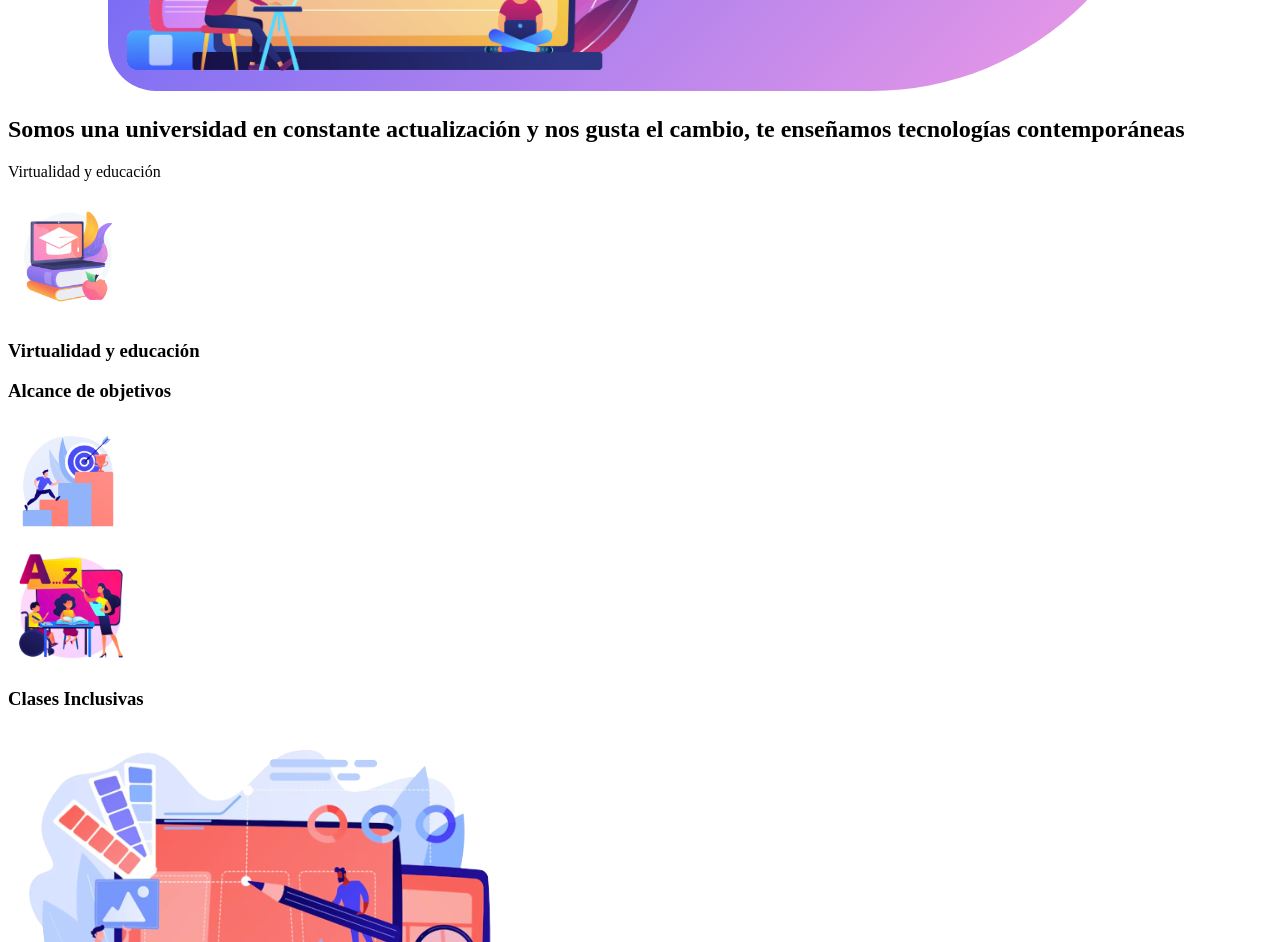
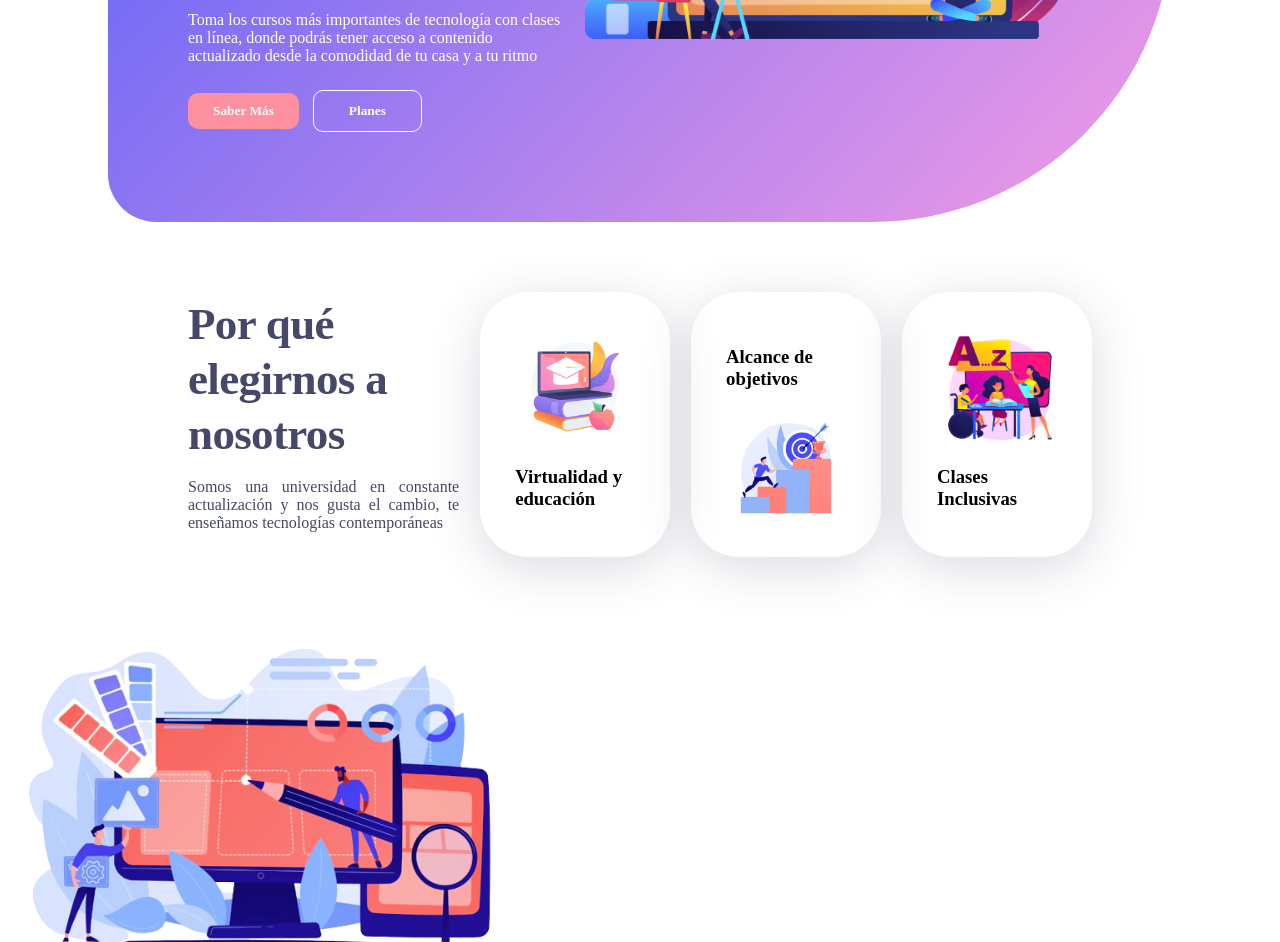
Before and after one commit to jmurillo10/Taller-9-full-stack, a plain HTML site: page punto-1-3/index.html in a window 1280 px wide. Shown: the part 529-1471 px from the top of the page. Drawn offline with Linux system fonts and the light colour scheme; a web font is replaced by a local one.

Commit message:
Agregando estilos banner y section-1

```diff
--- a/punto-1-3/index.html
+++ b/punto-1-3/index.html
@@ -58,10 +58,10 @@
         </section>
         <section id="section-1">
             <div class="section-1__info">
-                <h2>Somos una universidad en constante actualización y nos gusta el cambio, te enseñamos tecnologías contemporáneas
+                <h2>Por qué elegirnos a nosotros
                 </h2>
                 <p>
-                    Virtualidad y educación
+                    Somos una universidad en constante actualización y nos gusta el cambio, te enseñamos tecnologías contemporáneas
                 </p>
             </div>
             <div class="section-1__card">
--- a/punto-1-3/styles/banner-style.css
+++ b/punto-1-3/styles/banner-style.css
@@ -1,5 +1,28 @@
 #banner{
+    display: flex;
+    padding: 90px 80px;
     margin: 25px 100px;
     background: linear-gradient(313.18deg, #EE9AE5 3.28%, #5961F9 97.04%);
     border-radius: 48px 48px 300px 48px;
 }
+
+h1{
+    margin: 0px;
+    color: #ffffff;
+    font-family: 'Jost';
+    font-size: 60px;
+    font-weight: 600px;
+    line-height: 70px;
+    letter-spacing: -0.64px;
+}
+#banner p{
+    margin: 25px 0px;
+    color: #ffffff;
+}
+
+.button--white{
+   padding: 12px 35px;
+   background-color: transparent;
+   color: #ffffff;
+   border: 1px solid #ffffff;
+}
--- a/punto-1-3/styles/general-styles.css
+++ b/punto-1-3/styles/general-styles.css
@@ -10,3 +10,20 @@ a{
     border-radius: 10px;
     cursor: pointer;
  }
+
+ .button--orange{
+    margin-right: 10px;
+    background-color: #fd909e;
+    color:#ffffff;
+    border: none;
+ }
+
+ h2{
+    margin: 5px 0px;
+    color: #454868;
+    font-family: 'Just';
+    font-size: 45px;
+    line-height: 55px;
+    letter-spacing: -0.64px;
+
+ }
--- a/punto-1-3/styles/section-1-styles.css
+++ b/punto-1-3/styles/section-1-styles.css
@@ -0,0 +1,26 @@
+#section-1{
+    display: flex;
+    justify-content: space-between;
+    margin: 50px 100px;
+   padding: 20px 80px;
+}
+.section-1__info{
+    width: 30%;
+}
+.section-1__info p{
+    color: #454864;
+    text-align: justify;
+}
+
+.section-1__card{
+    display: flex;
+    flex-direction:column;
+    align-items: center;
+    justify-content: space-between;
+    width: min-content;
+
+    height: 195px;
+    padding: 35px;
+    border-radius: 48px;
+    box-shadow: 0px 10px 50px #45486833;
+}
```
